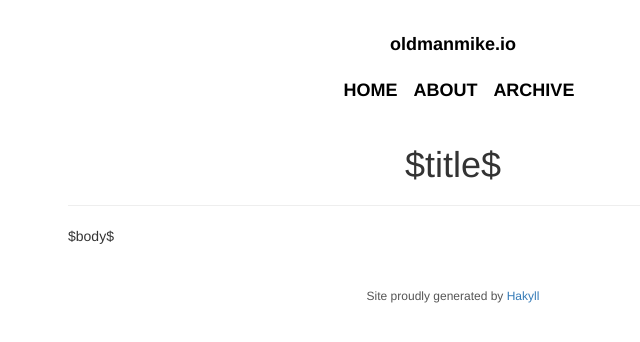
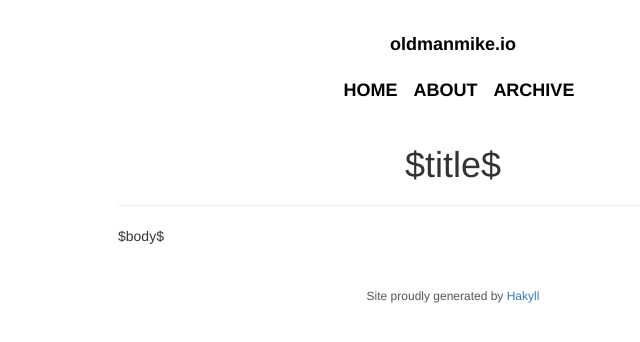
Before and after one commit to oldmanmike/blog, a plain HTML site: page templates/default.html in a window 1280 px wide. Shown: the full height of the page, 187-827 px from the left. Drawn offline with Linux system fonts and the light colour scheme.

Commit message:
Some updates

```diff
--- a/css/default.css
+++ b/css/default.css
@@ -2,13 +2,13 @@ body {
     color: black;
     font-size: 16px;
     margin: 0px auto 0px auto;
-    min-width: 800px;
+    min-width: 700px;
 }
 
 .container {
   padding: 20px;
   width: 65%;
-  max-width: 800px;
+  max-width: 700px;
   height: auto;
 }
 
```
Also changed, not shown: 1 other file.
